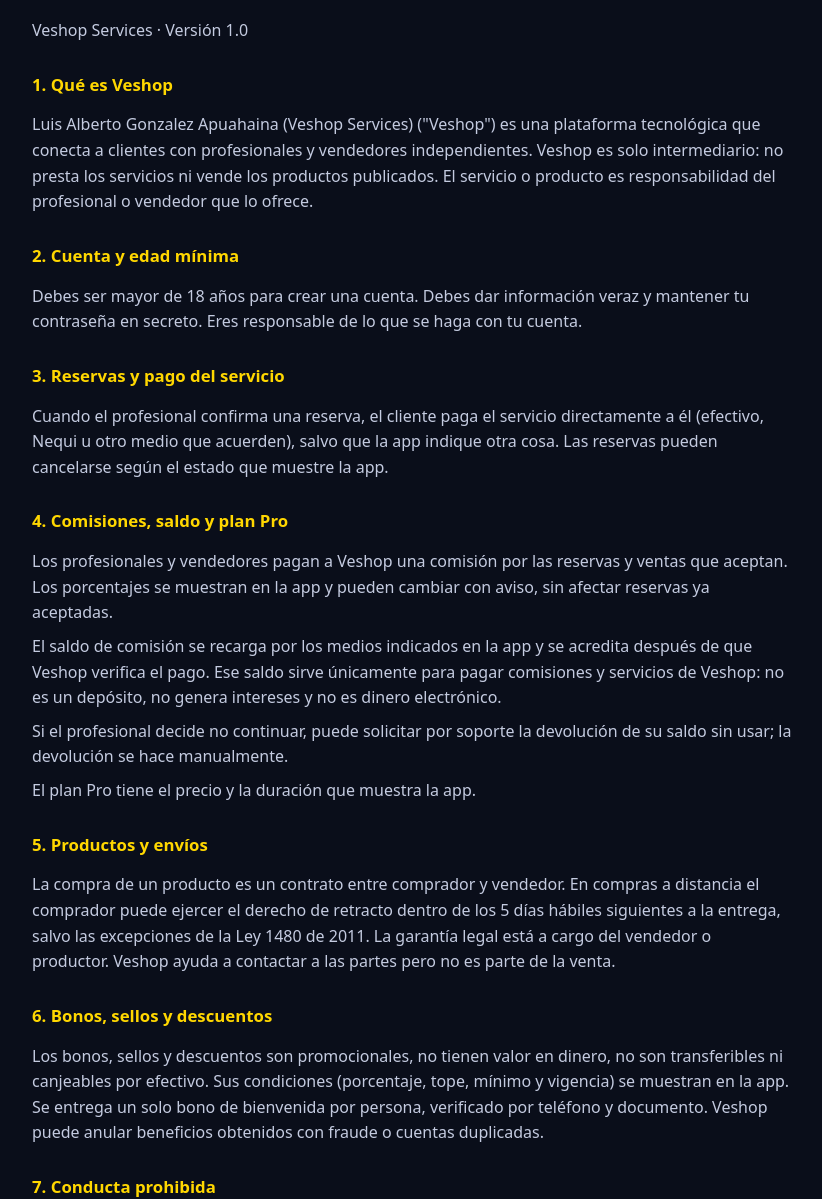
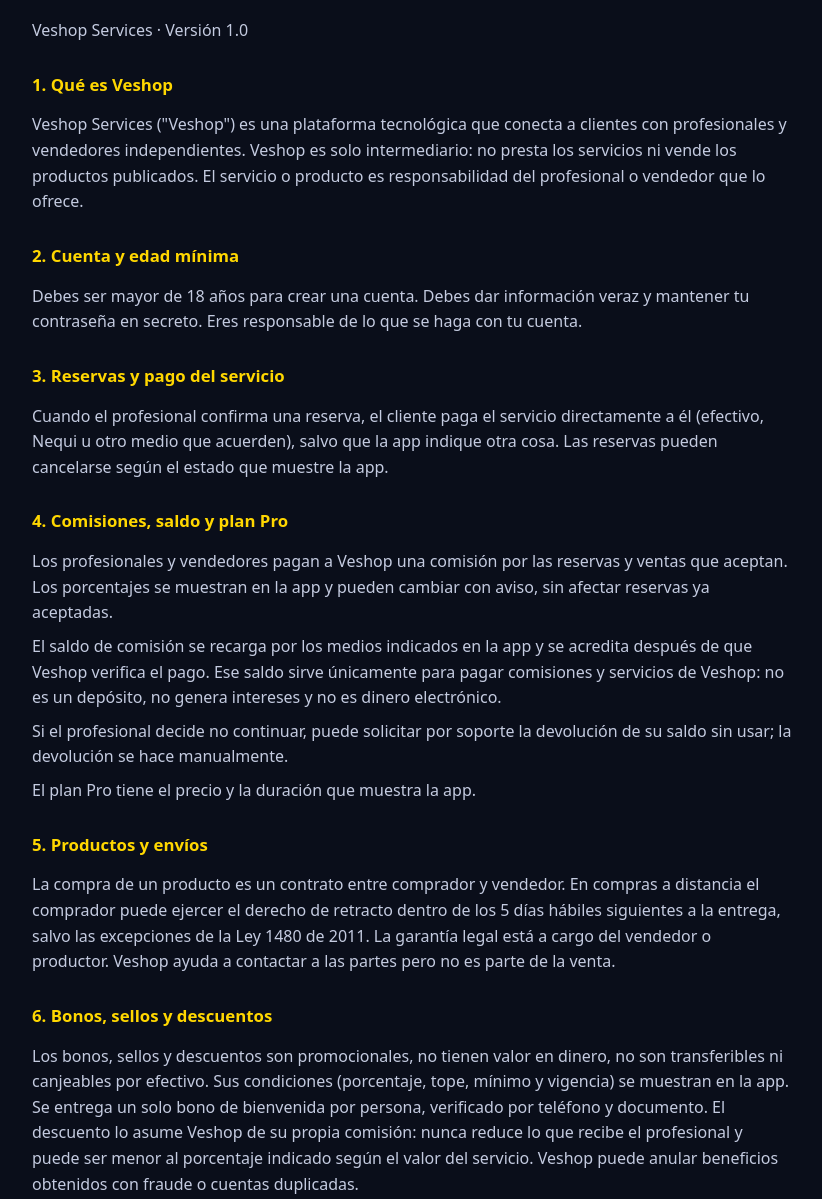
Before and after one commit to luisgonzales998731-blip/veshop-legal, a plain HTML site: page terminos.html in a window 1280 px wide. Shown: the part 104-1303 px from the top of the page, without its empty margins (228-1050 px from the left). Drawn offline with Linux system fonts and the light colour scheme.

Commit message:
Add files via upload

```diff
--- a/terminos.html
+++ b/terminos.html
@@ -3,7 +3,7 @@
 <style>body{font-family:system-ui,Arial,sans-serif;background:#0A0E1A;color:#e6e9f2;margin:0}main{max-width:760px;margin:0 auto;padding:28px 20px 60px;line-height:1.6}h1{color:#D4AF37}h2{color:#FFD700;font-size:1.05rem;margin-top:28px}p{color:#c4cbe0;margin:8px 0}a{color:#7FB2FF}footer{margin-top:40px;font-size:.85rem;color:#8d97b5}</style></head><body><main>
 <h1>Términos y Condiciones</h1><p>Veshop Services · Versión 1.0</p>
 <h2>1. Qué es Veshop</h2>
-<p>Luis Alberto Gonzalez Apuahaina (Veshop Services) (&quot;Veshop&quot;) es una plataforma tecnológica que conecta a clientes con profesionales y vendedores independientes. Veshop es solo intermediario: no presta los servicios ni vende los productos publicados. El servicio o producto es responsabilidad del profesional o vendedor que lo ofrece.</p>
+<p>Veshop Services (&quot;Veshop&quot;) es una plataforma tecnológica que conecta a clientes con profesionales y vendedores independientes. Veshop es solo intermediario: no presta los servicios ni vende los productos publicados. El servicio o producto es responsabilidad del profesional o vendedor que lo ofrece.</p>
 <h2>2. Cuenta y edad mínima</h2>
 <p>Debes ser mayor de 18 años para crear una cuenta. Debes dar información veraz y mantener tu contraseña en secreto. Eres responsable de lo que se haga con tu cuenta.</p>
 <h2>3. Reservas y pago del servicio</h2>
@@ -16,7 +16,7 @@
 <h2>5. Productos y envíos</h2>
 <p>La compra de un producto es un contrato entre comprador y vendedor. En compras a distancia el comprador puede ejercer el derecho de retracto dentro de los 5 días hábiles siguientes a la entrega, salvo las excepciones de la Ley 1480 de 2011. La garantía legal está a cargo del vendedor o productor. Veshop ayuda a contactar a las partes pero no es parte de la venta.</p>
 <h2>6. Bonos, sellos y descuentos</h2>
-<p>Los bonos, sellos y descuentos son promocionales, no tienen valor en dinero, no son transferibles ni canjeables por efectivo. Sus condiciones (porcentaje, tope, mínimo y vigencia) se muestran en la app. Se entrega un solo bono de bienvenida por persona, verificado por teléfono y documento. Veshop puede anular beneficios obtenidos con fraude o cuentas duplicadas.</p>
+<p>Los bonos, sellos y descuentos son promocionales, no tienen valor en dinero, no son transferibles ni canjeables por efectivo. Sus condiciones (porcentaje, tope, mínimo y vigencia) se muestran en la app. Se entrega un solo bono de bienvenida por persona, verificado por teléfono y documento. El descuento lo asume Veshop de su propia comisión: nunca reduce lo que recibe el profesional y puede ser menor al porcentaje indicado según el valor del servicio. Veshop puede anular beneficios obtenidos con fraude o cuentas duplicadas.</p>
 <h2>7. Conducta prohibida</h2>
 <p>Está prohibido suplantar a otra persona, publicar contenido ilegal o engañoso, crear reseñas falsas, intentar obtener beneficios de forma fraudulenta o usar la app para actividades ilícitas. Veshop puede suspender o cerrar cuentas que incumplan estas reglas.</p>
 <h2>8. Contenido que publicas</h2>
```
Also changed, not shown: privacidad.html (+1 -1 lines).
